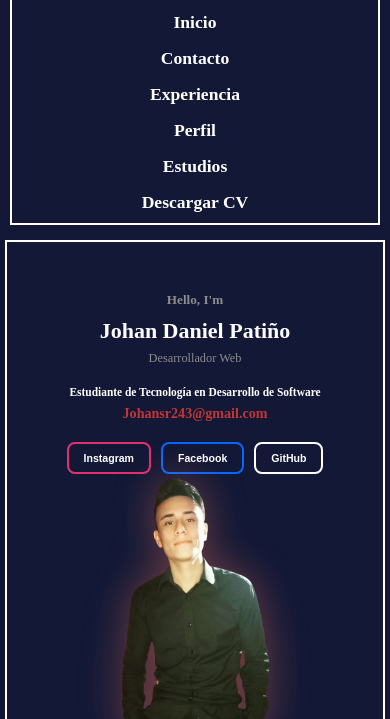
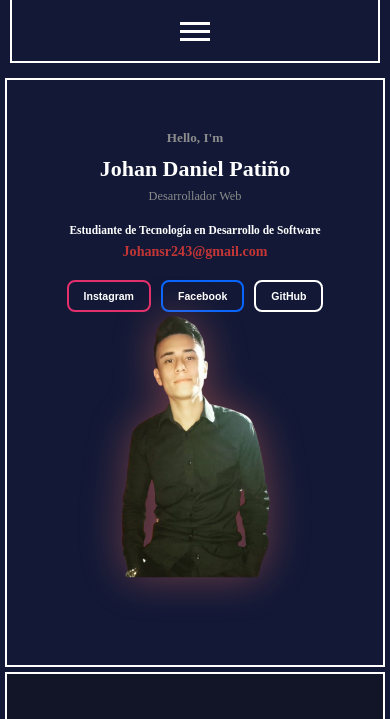
Before and after one commit to johansr243-stack/Portafolio, a plain HTML site: page index.html in a window 390 px wide. Shown: the part 125-844 px from the top of the page. Drawn offline with Linux system fonts and the light colour scheme; a web font is replaced by a local one.

Commit message:
portafolio

```diff
--- a/contacto.css
+++ b/contacto.css
@@ -249,3 +249,49 @@ footer{
     font-size: 1.5rem;
   }
 }
+
+.menu_toggle {
+  display: none;
+  flex-direction: column;
+  gap: 5px;
+  background: none;
+  border: none;
+  cursor: pointer;
+  padding: 10px;
+  z-index: 1000;
+}
+
+.menu_toggle span {
+  display: block;
+  width: 30px;
+  height: 3px;
+  background-color: white;
+  transition: 0.3s;
+}
+
+@media (max-width: 820px) {
+  .menu_toggle {
+    display: flex;
+  }
+
+  .menu_list {
+    display: none;
+    flex-direction: column;
+    position: absolute;
+    top: 100%;
+    left: 0;
+    width: 100%;
+    background-color: #010411;
+    padding: 20px 0;
+    border-bottom: 2px solid white;
+    z-index: 999;
+  }
+
+  .menu_list.active {
+    display: flex;
+  }
+
+  header > nav {
+    position: relative;
+  }
+}
--- a/estudios.css
+++ b/estudios.css
@@ -88,3 +88,49 @@
     display: block;
   }
 }
+
+.menu_toggle {
+  display: none;
+  flex-direction: column;
+  gap: 5px;
+  background: none;
+  border: none;
+  cursor: pointer;
+  padding: 10px;
+  z-index: 1000;
+}
+
+.menu_toggle span {
+  display: block;
+  width: 30px;
+  height: 3px;
+  background-color: white;
+  transition: 0.3s;
+}
+
+@media (max-width: 820px) {
+  .menu_toggle {
+    display: flex;
+  }
+
+  .menu_list {
+    display: none;
+    flex-direction: column;
+    position: absolute;
+    top: 100%;
+    left: 0;
+    width: 100%;
+    background-color: #010411;
+    padding: 20px 0;
+    border-bottom: 2px solid white;
+    z-index: 999;
+  }
+
+  .menu_list.active {
+    display: flex;
+  }
+
+  header > nav {
+    position: relative;
+  }
+}
--- a/experiencia.css
+++ b/experiencia.css
@@ -226,3 +226,49 @@ footer{
     height: 15px;
   }
 }
+
+.menu_toggle {
+  display: none;
+  flex-direction: column;
+  gap: 5px;
+  background: none;
+  border: none;
+  cursor: pointer;
+  padding: 10px;
+  z-index: 1000;
+}
+
+.menu_toggle span {
+  display: block;
+  width: 30px;
+  height: 3px;
+  background-color: white;
+  transition: 0.3s;
+}
+
+@media (max-width: 820px) {
+  .menu_toggle {
+    display: flex;
+  }
+
+  .menu_list {
+    display: none;
+    flex-direction: column;
+    position: absolute;
+    top: 100%;
+    left: 0;
+    width: 100%;
+    background-color: #010411;
+    padding: 20px 0;
+    border-bottom: 2px solid white;
+    z-index: 999;
+  }
+
+  .menu_list.active {
+    display: flex;
+  }
+
+  header > nav {
+    position: relative;
+  }
+}
--- a/index.html
+++ b/index.html
@@ -24,13 +24,41 @@
             alt=""
           />
         </div>
+        <button class="menu_toggle" id="menu-icon">
+          <span></span>
+          <span></span>
+          <span></span>
+        </button>
+
         <ul class="menu_list">
           <li><a class="menu_link" href="#">Inicio</a></li>
-          <li><a class="menu_link" href="./contacto.html" target="_blank">Contacto</a></li>
-          <li><a class="menu_link" href="./experiencia.html" target="_blank">Experiencia</a></li>
-          <li><a class="menu_link" href="./perfil.html" target="_blank">Perfil</a></li>
-          <li><a class="menu_link" href="./estudios.html" target="_blank">Estudios</a></li>
-          <li><a class="menu_link" href="./docs/JOHAN DANIEL PATIÑO CV.pdf" class="btn_cv" download>Descargar CV</a></li>
+          <li>
+            <a class="menu_link" href="./contacto.html" target="_blank"
+              >Contacto</a
+            >
+          </li>
+          <li>
+            <a class="menu_link" href="./experiencia.html" target="_blank"
+              >Experiencia</a
+            >
+          </li>
+          <li>
+            <a class="menu_link" href="./perfil.html" target="_blank">Perfil</a>
+          </li>
+          <li>
+            <a class="menu_link" href="./estudios.html" target="_blank"
+              >Estudios</a
+            >
+          </li>
+          <li>
+            <a
+              class="menu_link"
+              href="./docs/JOHAN DANIEL PATIÑO CV.pdf"
+              class="btn_cv"
+              download
+              >Descargar CV</a
+            >
+          </li>
         </ul>
       </nav>
     </header>
@@ -47,13 +75,35 @@
           <h2 class="correo">Johansr243@gmail.com</h2>
           <ul class="menu_redes_sociales">
             <li class="red_social">
-              <button class="button_ri"><a class="link_in" href="https://www.instagram.com/daniel._.7713/" target="_blank"> Instagram</a></button>
+              <button class="button_ri">
+                <a
+                  class="link_in"
+                  href="https://www.instagram.com/daniel._.7713/"
+                  target="_blank"
+                >
+                  Instagram</a
+                >
+              </button>
             </li>
             <li class="red_social">
-              <button class="button_rf"><a class="link_fc" href="https://www.facebook.com/daniel.martinez.118" target="_blank">Facebook</a></button>
+              <button class="button_rf">
+                <a
+                  class="link_fc"
+                  href="https://www.facebook.com/daniel.martinez.118"
+                  target="_blank"
+                  >Facebook</a
+                >
+              </button>
             </li>
             <li class="red_social">
-              <button class="button_rg"><a class="link_gh" href="https://github.com/johansr243-stack/Portafolio" target="_blank">GitHub</a></button>
+              <button class="button_rg">
+                <a
+                  class="link_gh"
+                  href="https://github.com/johansr243-stack/Portafolio"
+                  target="_blank"
+                  >GitHub</a
+                >
+              </button>
             </li>
           </ul>
         </div>
@@ -93,8 +143,6 @@
       </div>
     </main>
 
-    <footer>
-      Derechos reservados Johan Daniel Patiño
-    </footer>
+    <footer>Derechos reservados Johan Daniel Patiño</footer>
   </body>
 </html>
--- a/perfil.css
+++ b/perfil.css
@@ -222,3 +222,49 @@ footer{
     gap: 25px;
   }
 }
+
+.menu_toggle {
+  display: none;
+  flex-direction: column;
+  gap: 5px;
+  background: none;
+  border: none;
+  cursor: pointer;
+  padding: 10px;
+  z-index: 1000;
+}
+
+.menu_toggle span {
+  display: block;
+  width: 30px;
+  height: 3px;
+  background-color: white;
+  transition: 0.3s;
+}
+
+@media (max-width: 820px) {
+  .menu_toggle {
+    display: flex;
+  }
+
+  .menu_list {
+    display: none;
+    flex-direction: column;
+    position: absolute;
+    top: 100%;
+    left: 0;
+    width: 100%;
+    background-color: #010411;
+    padding: 20px 0;
+    border-bottom: 2px solid white;
+    z-index: 999;
+  }
+
+  .menu_list.active {
+    display: flex;
+  }
+
+  header > nav {
+    position: relative;
+  }
+}
--- a/style.css
+++ b/style.css
@@ -406,3 +406,49 @@ footer {
     grid-template-columns: 1fr;
   }
 }
+
+.menu_toggle {
+  display: none;
+  flex-direction: column;
+  gap: 5px;
+  background: none;
+  border: none;
+  cursor: pointer;
+  padding: 10px;
+  z-index: 1000;
+}
+
+.menu_toggle span {
+  display: block;
+  width: 30px;
+  height: 3px;
+  background-color: white;
+  transition: 0.3s;
+}
+
+@media (max-width: 820px) {
+  .menu_toggle {
+    display: flex;
+  }
+
+  .menu_list {
+    display: none;
+    flex-direction: column;
+    position: absolute;
+    top: 100%;
+    left: 0;
+    width: 100%;
+    background-color: #010411;
+    padding: 20px 0;
+    border-bottom: 2px solid white;
+    z-index: 999;
+  }
+
+  .menu_list.active {
+    display: flex;
+  }
+
+  header > nav {
+    position: relative;
+  }
+}
```
Also changed, not shown: contacto.html (+5 -0 lines), estudios.html (+5 -0 lines), experiencia.html (+5 -0 lines), perfil.html (+5 -0 lines).
